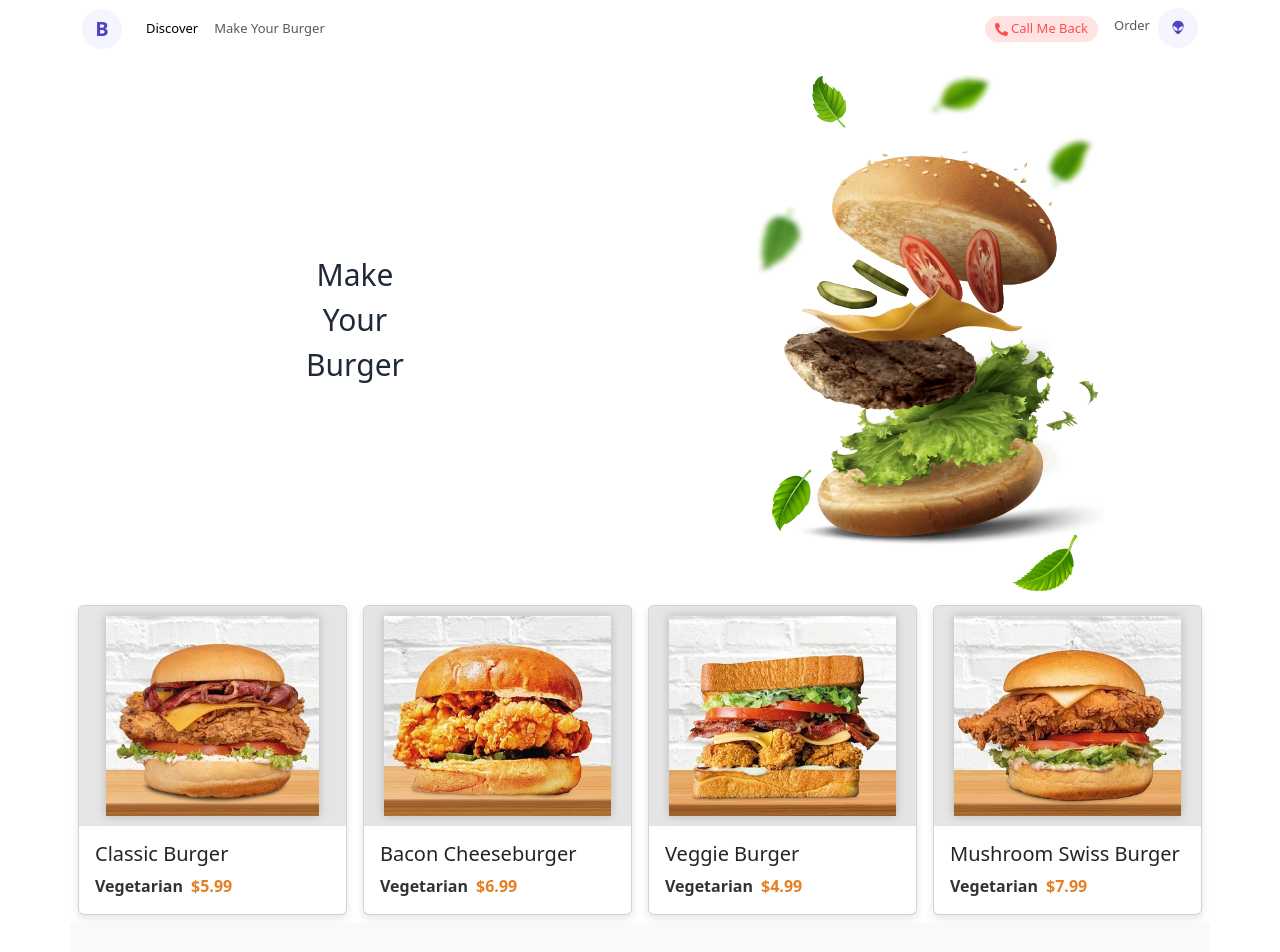
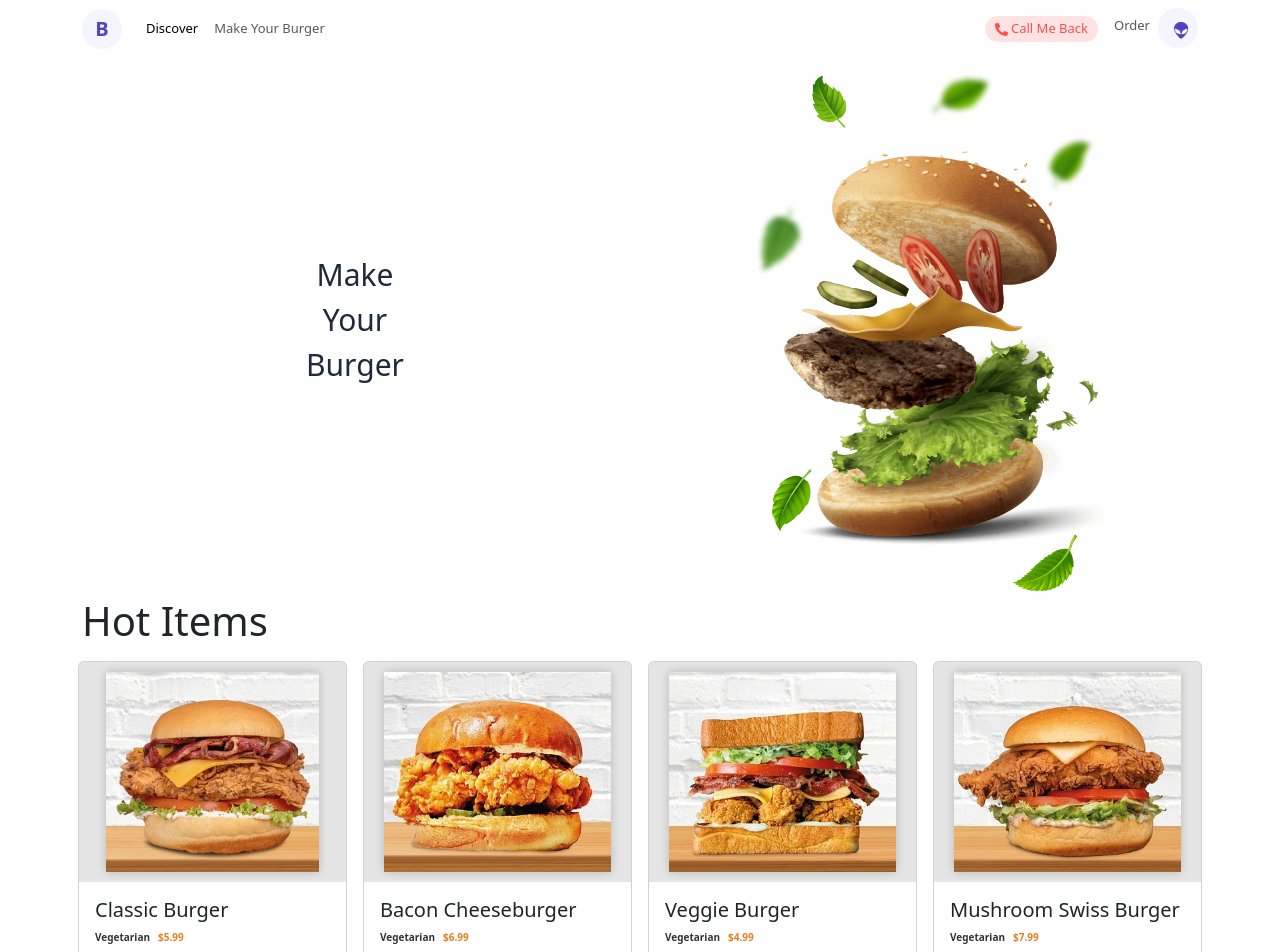
Before and after one commit to pankaj046/BurgerNow, a React (Vite) app: page / in a window 1280 px wide. Shown: the top 952 px of the page. Built offline with nearby package versions, Linux system fonts and the light colour scheme; a web font is replaced by a local one.

Commit message:
minor change

```diff
--- a/src/component/NavbarContainer.jsx
+++ b/src/component/NavbarContainer.jsx
@@ -18,22 +18,28 @@ const NavbarContainer = () => {
       <Row>
       <Navbar expand="lg" className="bg-body-tertiary nav">
         <Container>
-      <Navbar.Brand href="/" className="brandLogo">B</Navbar.Brand>
+          <Navbar.Brand href="/" className="brandLogo">
+            B
+          </Navbar.Brand>
           <Navbar.Toggle aria-controls="basic-navbar-nav" />
           <Navbar.Collapse id="basic-navbar-nav">
             <Nav className="me-auto">
-            <Nav.Link href="/" className="nav-link active">Discover</Nav.Link>
+              <Nav.Link href="/" className="nav-link active">
+                Discover
+              </Nav.Link>
               <Nav.Link href="/make-burger">Make Your Burger</Nav.Link>
             </Nav>
             <Nav className="justify-content-end">
               <Nav.Link href="#home">
                 <span className="callText navCall">
-                  <FaPhone className="callIcon flipped"/> Call Me Back
+                  <FaPhone className="callIcon flipped" /> Call Me Back
                 </span>
               </Nav.Link>
               <Nav.Link href="/order">Order</Nav.Link>
               <Nav.Link href="/profile" className="nav-avator">
+                <div className="avatar-container">
                   <WiAlien className="avator" />
+                </div>
               </Nav.Link>
             </Nav>
           </Navbar.Collapse>
--- a/src/component/style/footer.css
+++ b/src/component/style/footer.css
@@ -1,5 +1,5 @@
 .footerContainer {
-  background-color: #f8f9fa;
+  background-color: #FFFFFF;
   padding: 1rem;
   left: 0;
   bottom: 0;
--- a/src/pages/Home.jsx
+++ b/src/pages/Home.jsx
@@ -33,6 +33,9 @@ const Home = () => {
         </Col>
       </Row>
       <Row className="burger-types justify-content-center mt-50">
+        <h1 center>
+        Hot Items
+        </h1>
         {burgerTypes.map((burger, index) => (
           <Col key={index} xs={12} md={6} lg={3} className="burger-type p-2">
             <Card className="burger-card h-100">
--- a/src/pages/style/Home.css
+++ b/src/pages/style/Home.css
@@ -7,12 +7,13 @@
 
   .burger-types {
     margin-top: 2rem;
+    font-size: 10px;
   }
 
   .burger-card {
     border-radius: 10px;
     overflow: hidden;
-    box-shadow: 0 4px 8px rgba(0, 0, 0, 0.1);
+    /* box-shadow: 0 0px 8px rgba(0, 0, 0, 0.1); */
     height: 100%;
   }
 
@@ -61,3 +62,21 @@
     object-fit: contain;
     filter: drop-shadow(0 0 5px rgba(0, 0, 0, 0.2));
   }
+
+  /* .nav-avator {
+    display: flex;
+    align-items: center;
+  }
+
+  .avator{
+    display: flex;
+    align-items: center;
+  }
+
+  .avatar-container {
+    display: flex;
+    justify-content: center;
+    align-items: center;
+    width: 40px;
+    height: 40px;
+  } */
```
Lines whose indentation alone changed are shown as unchanged.
